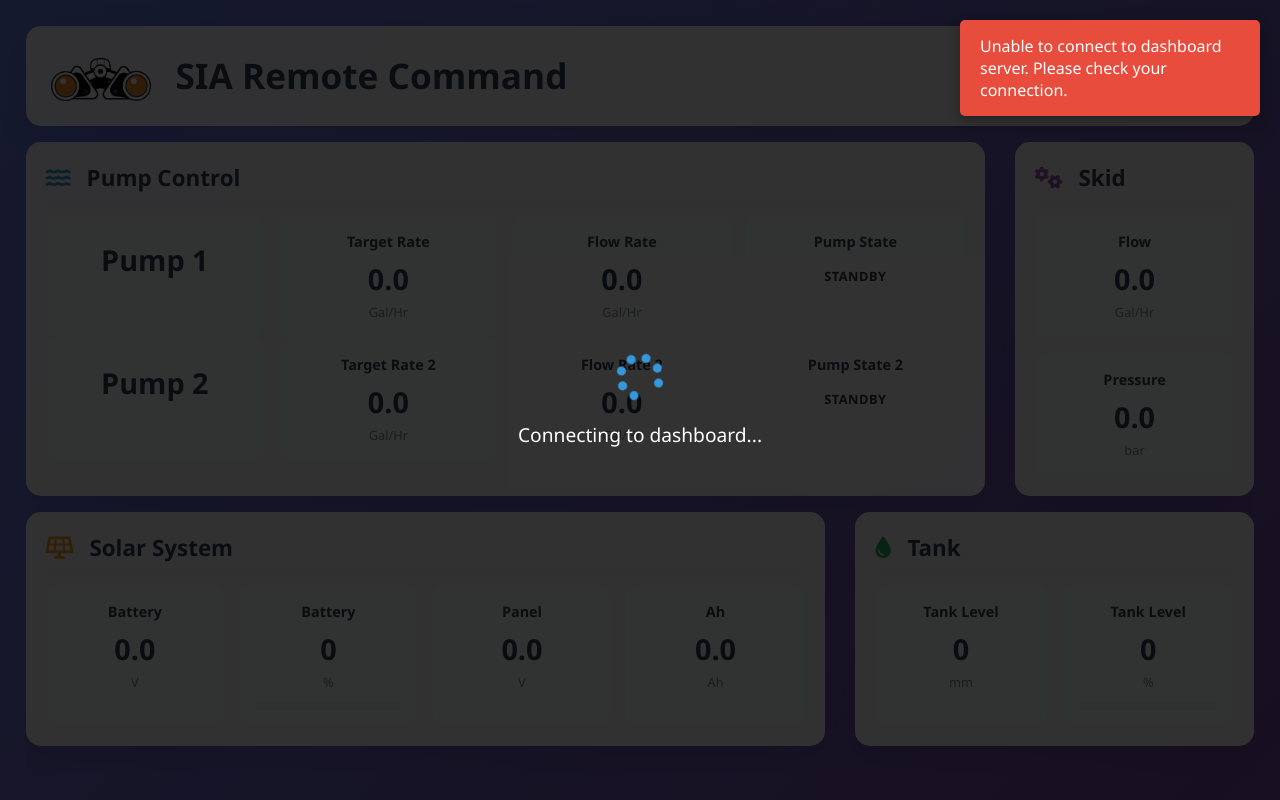
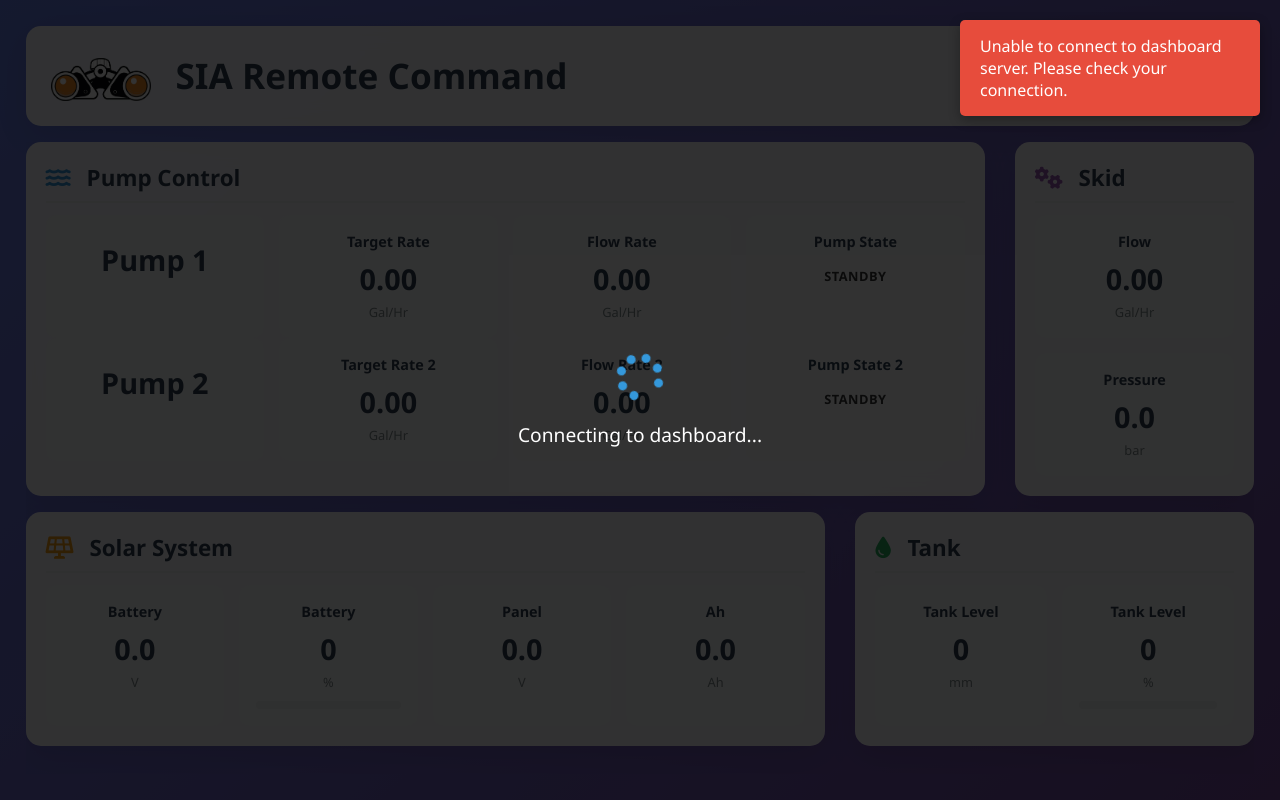
Before and after one commit to getdoover/sia-local-control, a Python web app: template src/sia_local_control_ui/templates/dashboard.html in a window 1280 px wide. Run offline with Jinja, Linux system fonts and the light colour scheme; the template is opened without the code that fills it, so the values that code supplies are empty; some libraries are stand-ins or nearby versions.

Commit message:
updated layout

```diff
--- a/src/sia_local_control_ui/static/js/dashboard.js
+++ b/src/sia_local_control_ui/static/js/dashboard.js
@@ -171,12 +171,12 @@
     updatePumpData(pumpData) {
         // Update target rate
         if (pumpData.target_rate !== undefined) {
-            this.updateValueChange(this.targetRate, pumpData.target_rate.toFixed(1));
+            this.updateValueChange(this.targetRate, pumpData.target_rate.toFixed(2));
         }
 
         // Update flow rate
         if (pumpData.flow_rate !== undefined) {
-            this.updateValueChange(this.flowRate, pumpData.flow_rate.toFixed(1));
+            this.updateValueChange(this.flowRate, pumpData.flow_rate.toFixed(2));
         }
 
         // Update pump state
@@ -188,12 +188,12 @@
     updatePump2Data(pump2Data) {
         // Update target rate
         if (pump2Data.target_rate !== undefined) {
-            this.updateValueChange(this.targetRate2, pump2Data.target_rate.toFixed(1));
+            this.updateValueChange(this.targetRate2, pump2Data.target_rate.toFixed(2));
         }
 
         // Update flow rate
         if (pump2Data.flow_rate !== undefined) {
-            this.updateValueChange(this.flowRate2, pump2Data.flow_rate.toFixed(1));
+            this.updateValueChange(this.flowRate2, pump2Data.flow_rate.toFixed(2));
         }
 
         // Update pump state
--- a/src/sia_local_control_ui/templates/dashboard.html
+++ b/src/sia_local_control_ui/templates/dashboard.html
@@ -40,14 +40,14 @@
                     <div class="control-card">
                         <h3>Target Rate</h3>
                         <div class="value-display" id="target-rate">
-                            <span class="value">0.0</span>
+                            <span class="value">0.00</span>
                             <span class="unit">Gal/Hr</span>
                         </div>
                     </div>
                     <div class="control-card">
                         <h3>Flow Rate</h3>
                         <div class="value-display" id="flow-rate">
-                            <span class="value">0.0</span>
+                            <span class="value">0.00</span>
                             <span class="unit">Gal/Hr</span>
                         </div>
                     </div>
@@ -69,14 +69,14 @@
                     <div class="control-card">
                         <h3>Target Rate 2</h3>
                         <div class="value-display" id="target-rate-2">
-                            <span class="value">0.0</span>
+                            <span class="value">0.00</span>
                             <span class="unit">Gal/Hr</span>
                         </div>
                     </div>
                     <div class="control-card">
                         <h3>Flow Rate 2 </h3>
                         <div class="value-display" id="flow-rate-2">
-                            <span class="value">0.0</span>
+                            <span class="value">0.00</span>
                             <span class="unit">Gal/Hr</span>
                         </div>
                     </div>
@@ -96,7 +96,7 @@
                         <div class="control-card">
                             <h3>Flow</h3>
                             <div class="value-display" id="skid-flow">
-                                <span class="value">0.0</span>
+                                <span class="value">0.00</span>
                                 <span class="unit">Gal/Hr</span>
                             </div>
                         </div>
```
